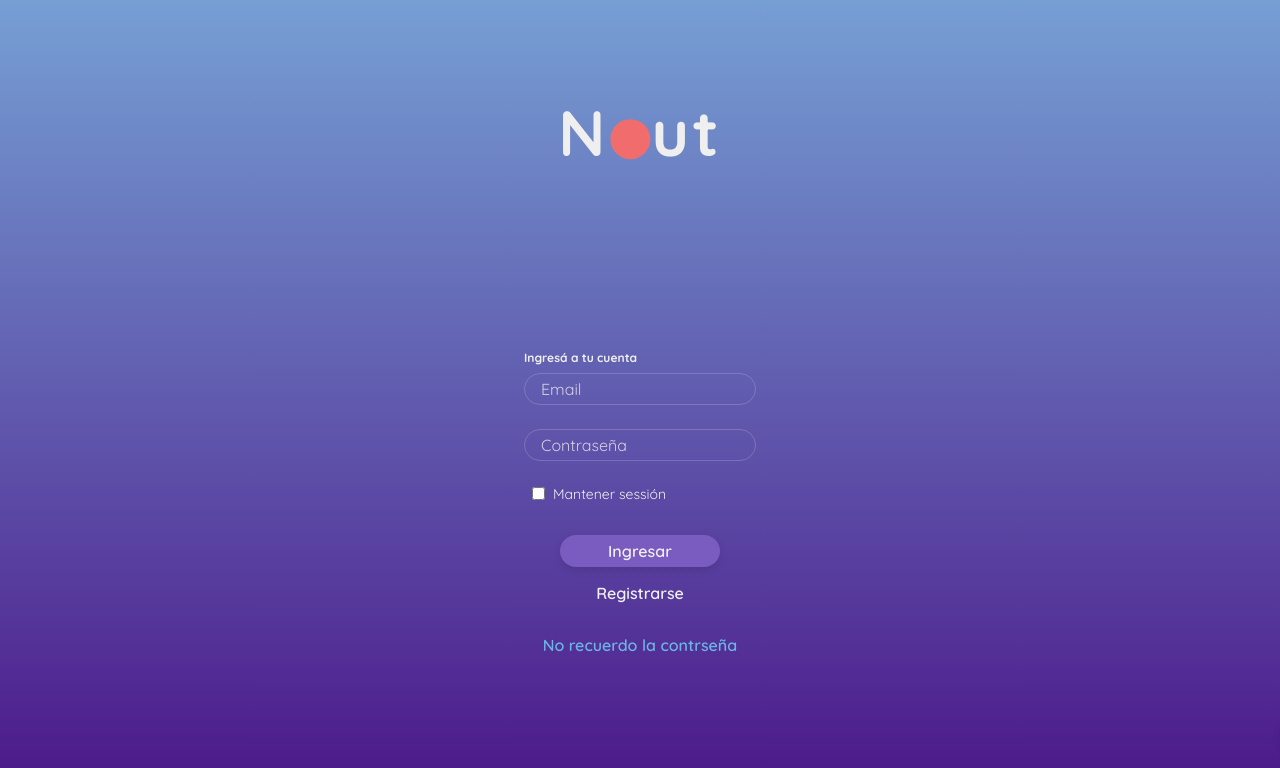
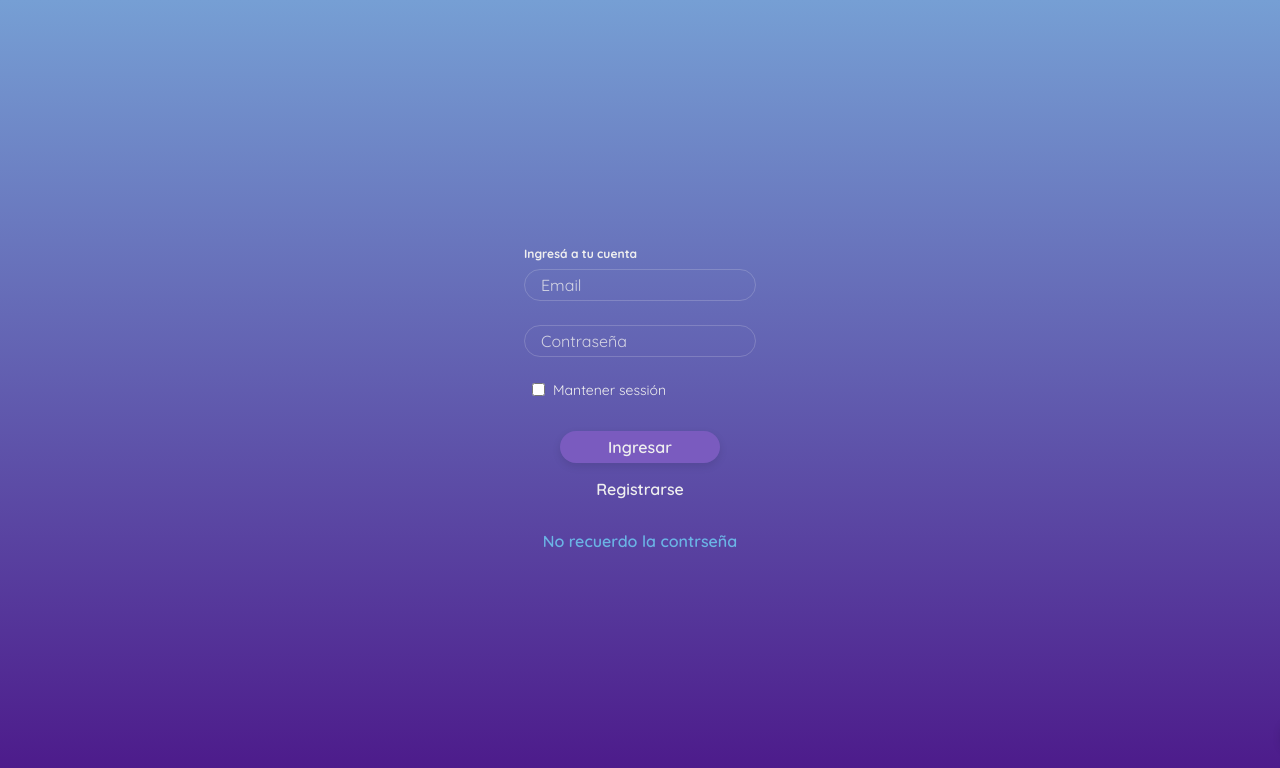
Before and after one commit to Alaan96/task-manager, a Nuxt app: page /login in a window 1280 px wide. Shown: the top 768 px of the page. Built offline with nearby package versions, Linux system fonts and the light colour scheme.

Commit message:
Comment logo component imports

```diff
--- a/layouts/session.vue
+++ b/layouts/session.vue
@@ -1,6 +1,6 @@
 <template>
 	<main>
-		<logo></logo>
+		<!-- <logo></logo> -->
     <nuxt/>
     <!-- Notifications -->
     <notify></notify>
@@ -8,12 +8,12 @@
 </template>
 
 <script>
-import logo from '@/components/logo'
+// import logo from '@/components/logo'
 import notify from '@/components/notify'
 
 export default {
   components: {
-    logo,
+    // logo,
     notify
   }
 }
--- a/pages/new-password/_passToken/index.vue
+++ b/pages/new-password/_passToken/index.vue
@@ -13,13 +13,11 @@
 </template>
 
 <script>
-import logo from '@/components/logo'
 // import passChange from '@/components/password-reset'
 import passwordChangeForm from '@/components/form'
 
 export default {
   components: {
-    logo,
     'password-change-form': passwordChangeForm
   },
   layout: 'session',
```
